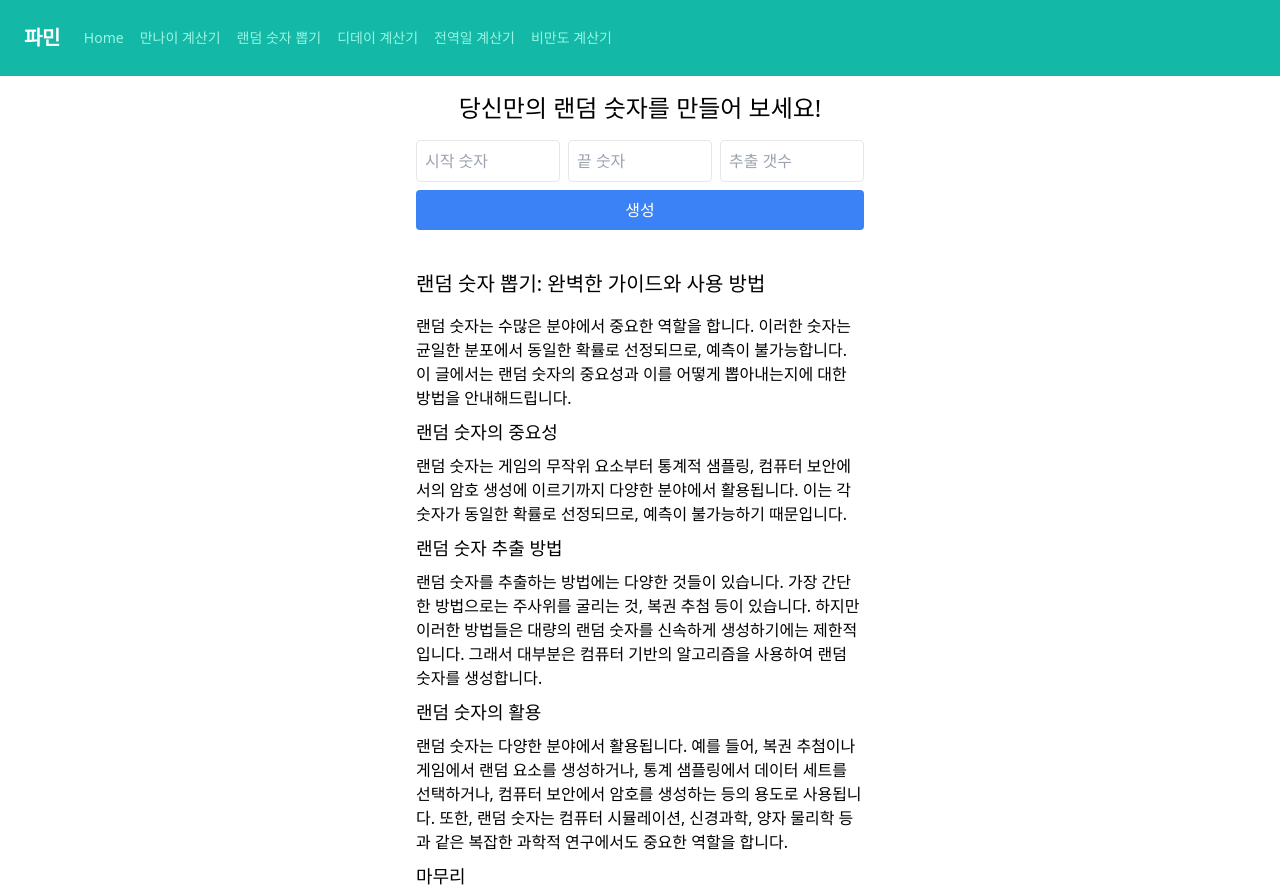
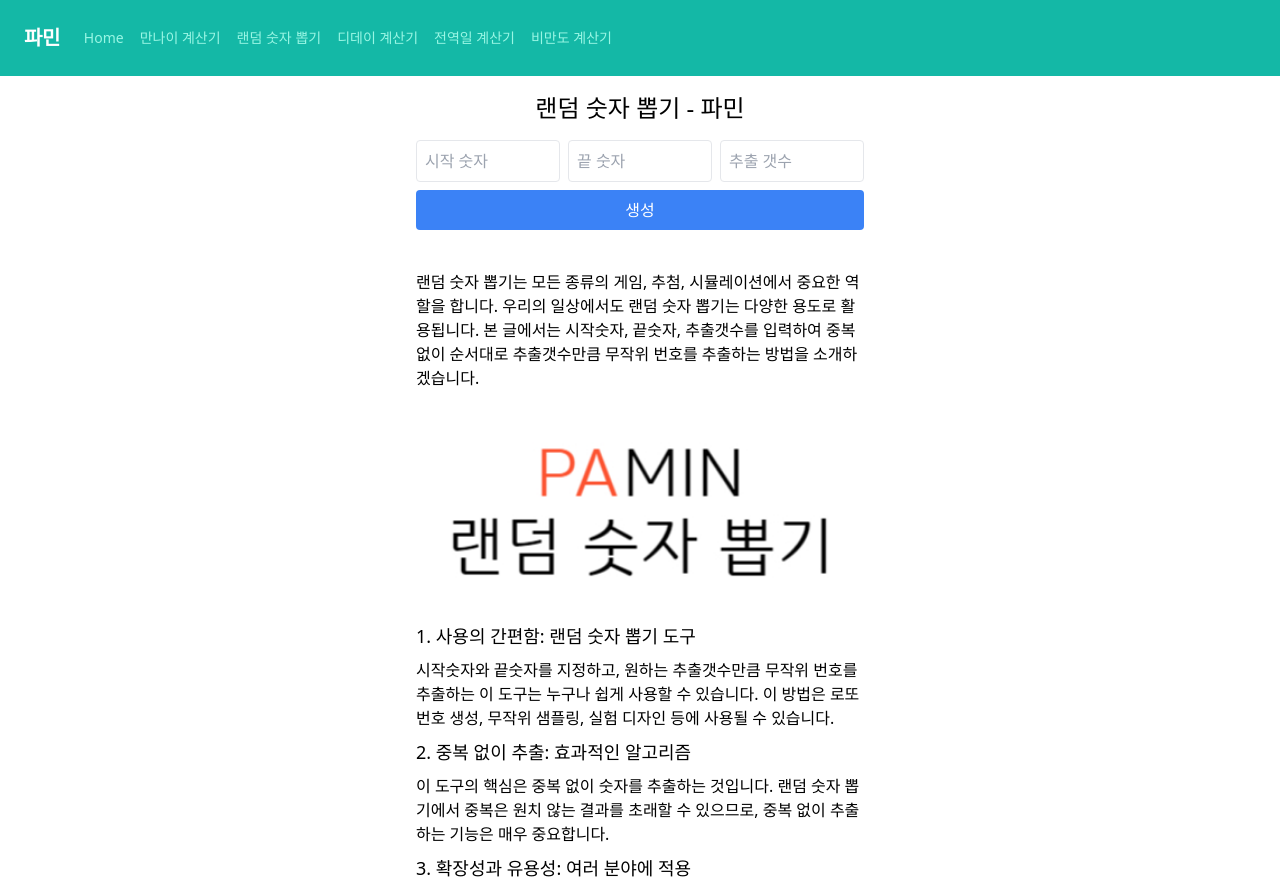
Before and after one commit to namedwd/new, a Next.js app: page /random-number in a window 1280 px wide. Shown: the top 892 px of the page. Built offline with nearby package versions, Linux system fonts and the light colour scheme.

Commit message:
sitemaprandomnumber

```diff
--- a/pages/d-day.js
+++ b/pages/d-day.js
@@ -159,7 +159,7 @@
           <h2 className="text-xl font-bold text-gray-700 mt-8">
             디데이 계산기란 무엇인가요?
           </h2>
-          <div className="w-full md:w-1/2 lg:w-1/3">
+          <div className="w-full">
             <Image
               src="/images/디데이 계산기.jpg"
               alt="디데이 계산기 설명 이미지"
--- a/pages/random-number.js
+++ b/pages/random-number.js
@@ -1,6 +1,7 @@
 // pages/random-number.js
 import { useState } from "react";
 import Head from "next/head";
+import Image from "next/image";
 
 export default function RandomNumberGenerator() {
   const [start, setStart] = useState("");
@@ -77,9 +78,7 @@
       </Head>
       <div className="container mx-auto p-4 flex justify-center">
         <div className="w-full max-w-md">
-          <h1 className="text-2xl text-center mb-4">
-            당신만의 랜덤 숫자를 만들어 보세요!
-          </h1>
+          <h1 className="text-2xl text-center mb-4">랜덤 숫자 뽑기 - 파민</h1>
           <form
             onSubmit={handleSubmit}
             className="flex flex-col space-y-2 items-center mb-4"
@@ -119,42 +118,59 @@
             <p className="text-green-500 text-xl">{numbers.join(", ")}</p>
           )}
           <section className="mt-10">
-            <h2 className="text-xl mb-4">
-              랜덤 숫자 뽑기: 완벽한 가이드와 사용 방법
+            <p className="mb-2">
+              랜덤 숫자 뽑기는 모든 종류의 게임, 추첨, 시뮬레이션에서 중요한
+              역할을 합니다. 우리의 일상에서도 랜덤 숫자 뽑기는 다양한 용도로
+              활용됩니다. 본 글에서는 시작숫자, 끝숫자, 추출갯수를 입력하여 중복
+              없이 순서대로 추출갯수만큼 무작위 번호를 추출하는 방법을
+              소개하겠습니다.
+            </p>
+            <div className="w-full">
+              <Image
+                src="/images/랜덤 숫자 뽑기.jpg"
+                alt="랜덤 숫자 뽑기 설명 이미지"
+                layout="responsive"
+                width={400} // 원본 이미지 너비
+                height={200} // 원본 이미지 높이
+              />
+            </div>
+            <h2 className="text-lg mb-2">
+              1. 사용의 간편함: 랜덤 숫자 뽑기 도구
             </h2>
             <p className="mb-2">
-              랜덤 숫자는 수많은 분야에서 중요한 역할을 합니다. 이러한 숫자는
-              균일한 분포에서 동일한 확률로 선정되므로, 예측이 불가능합니다. 이
-              글에서는 랜덤 숫자의 중요성과 이를 어떻게 뽑아내는지에 대한 방법을
-              안내해드립니다.
+              시작숫자와 끝숫자를 지정하고, 원하는 추출갯수만큼 무작위 번호를
+              추출하는 이 도구는 누구나 쉽게 사용할 수 있습니다. 이 방법은 로또
+              번호 생성, 무작위 샘플링, 실험 디자인 등에 사용될 수 있습니다.
             </p>
-            <h2 className="text-lg mb-2">랜덤 숫자의 중요성</h2>
+            <h2 className="text-lg mb-2">
+              2. 중복 없이 추출: 효과적인 알고리즘
+            </h2>
             <p className="mb-2">
-              랜덤 숫자는 게임의 무작위 요소부터 통계적 샘플링, 컴퓨터
-              보안에서의 암호 생성에 이르기까지 다양한 분야에서 활용됩니다. 이는
-              각 숫자가 동일한 확률로 선정되므로, 예측이 불가능하기 때문입니다.
+              이 도구의 핵심은 중복 없이 숫자를 추출하는 것입니다. 랜덤 숫자
+              뽑기에서 중복은 원치 않는 결과를 초래할 수 있으므로, 중복 없이
+              추출하는 기능은 매우 중요합니다.
             </p>
-            <h2 className="text-lg mb-2">랜덤 숫자 추출 방법</h2>
+            <h2 className="text-lg mb-2">
+              3. 확장성과 유용성: 여러 분야에 적용
+            </h2>
             <p className="mb-2">
-              랜덤 숫자를 추출하는 방법에는 다양한 것들이 있습니다. 가장 간단한
-              방법으로는 주사위를 굴리는 것, 복권 추첨 등이 있습니다. 하지만
-              이러한 방법들은 대량의 랜덤 숫자를 신속하게 생성하기에는
-              제한적입니다. 그래서 대부분은 컴퓨터 기반의 알고리즘을 사용하여
-              랜덤 숫자를 생성합니다.
+              시작숫자부터 끝숫자까지 랜덤하게 숫자를 뽑는 이 기능은 다양한
+              분야에서 활용될 수 있습니다. 교육, 연구, 마케팅 등에서 이 도구를
+              효과적으로 사용할 수 있습니다.
             </p>
-            <h2 className="text-lg mb-2">랜덤 숫자의 활용</h2>
+            <h2 className="text-lg mb-2">4. 안정성과 신뢰성: 공정한 랜덤화</h2>
             <p className="mb-2">
-              랜덤 숫자는 다양한 분야에서 활용됩니다. 예를 들어, 복권 추첨이나
-              게임에서 랜덤 요소를 생성하거나, 통계 샘플링에서 데이터 세트를
-              선택하거나, 컴퓨터 보안에서 암호를 생성하는 등의 용도로
-              사용됩니다. 또한, 랜덤 숫자는 컴퓨터 시뮬레이션, 신경과학, 양자
-              물리학 등과 같은 복잡한 과학적 연구에서도 중요한 역할을 합니다.
+              이 도구는 공정한 랜덤화를 제공하며, 모든 숫자가 동일한 확률로 뽑힐
+              수 있도록 설계되었습니다. 이로 인해 랜덤 숫자 뽑기의 정확도와
+              신뢰성이 높아집니다.
             </p>
-            <h2 className="text-lg mb-2">마무리</h2>
+            <h2 className="text-lg mb-2">결론</h2>
             <p className="mb-2">
-              랜덤 숫자는 과학, 기술, 게임 등 다양한 분야에서 중요한 역할을
-              합니다. 랜덤 숫자의 의미와 어떻게 뽑아내는지에 대한 이해는 이러한
-              분야에서의 작업을 효과적으로 수행하는데 도움이 될 것입니다.
+              시작숫자부터 끝숫자까지 랜덤 숫자를 뽑는 이 도구는 다양한 분야에서
+              활용될 수 있습니다. 중복 없이 순서대로 추출갯수만큼 무작위 번호를
+              추출하는 기능은 이 도구를 독특하고 유용하게 만듭니다. 무엇을
+              기다리고 계신가요? 지금 바로 이 무작위 번호 추출 도구를 사용해
+              보세요!
             </p>
           </section>
         </div>
```
Also changed, not shown: public/images/랜덤 숫자 뽑기.jpg (added), 1 other file (tests, documents, lock files or other folders).
